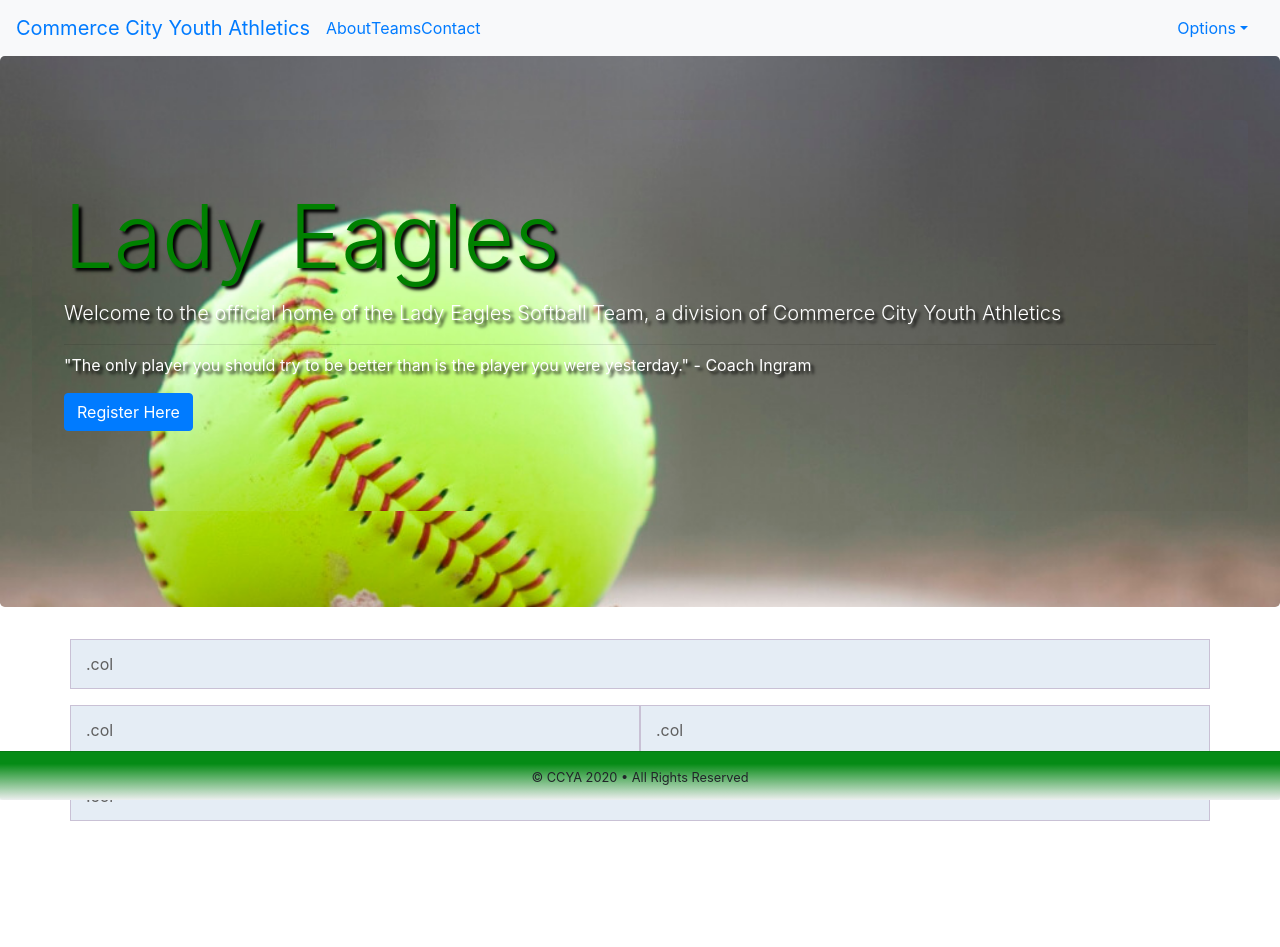
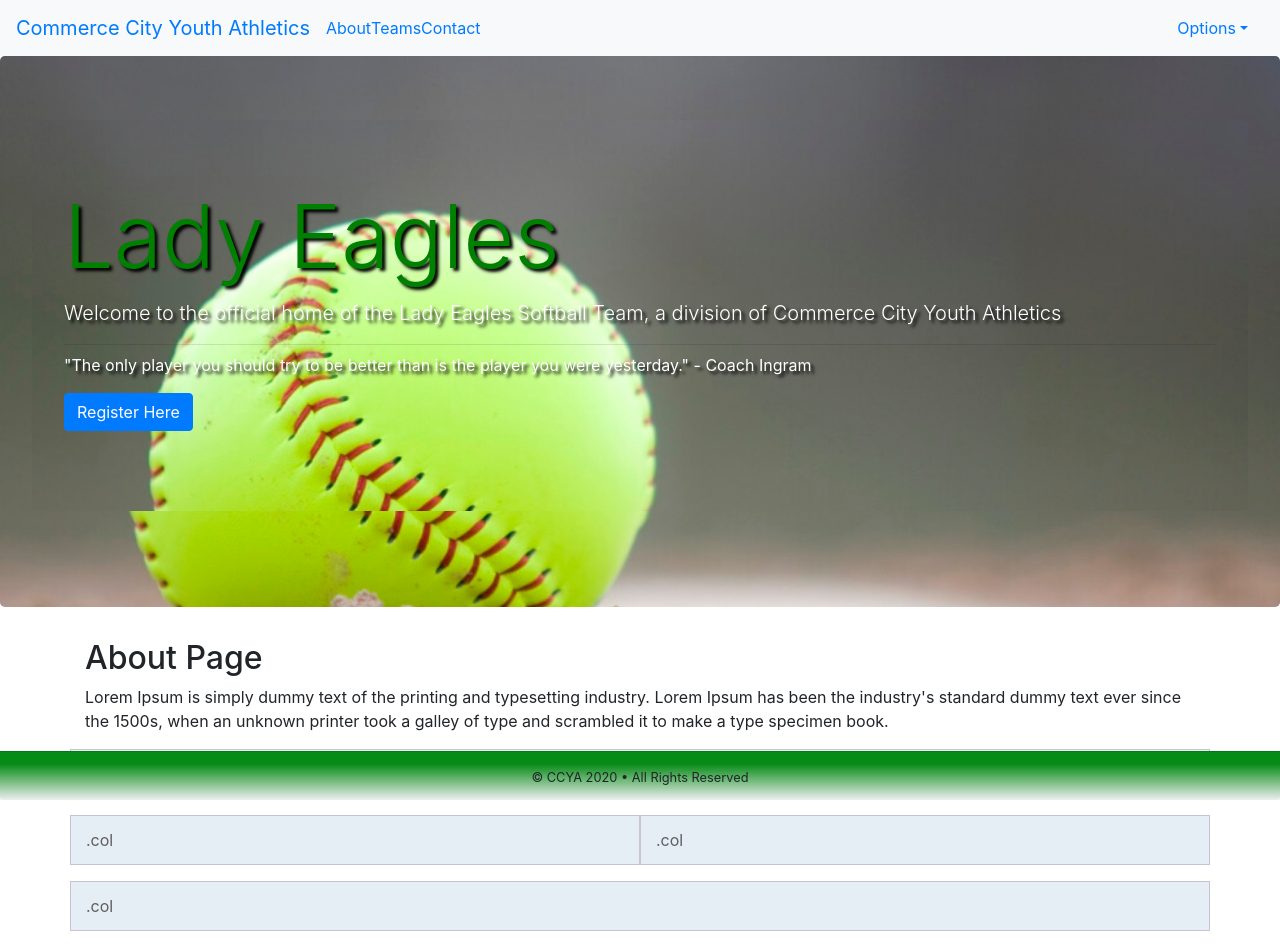
Before and after one commit to TLCroatt/CCYA, a React (Create React App) app in the folder client/: page /about in a window 1280 px wide. Before the commit the page ends 837 px from the top, so only its background shows below. Built offline with nearby package versions, Linux system fonts and the light colour scheme.

Commit message:
Updated switch paths and added text to About page

```diff
--- a/client/package.json
+++ b/client/package.json
@@ -12,6 +12,7 @@
     "react-router-dom": "^5.2.0",
     "react-scripts": "4.0.0",
     "reactstrap": "^8.7.1",
+    "styled-components": "^5.2.1",
     "web-vitals": "^0.2.4"
   },
   "scripts": {
--- a/client/public/index.html
+++ b/client/public/index.html
@@ -1,20 +1,20 @@
 <!DOCTYPE html>
 <html lang="en">
+
 <head>
   <meta charset="utf-8" />
   <link rel="icon" href="%PUBLIC_URL%/favicon.ico" />
   <meta name="viewport" content="width=device-width, initial-scale=1" />
   <meta name="theme-color" content="#000000" />
-    <meta
-      name="description"
-      content="Web site created using create-react-app"
-    />
+  <meta name="description" content="Web site created using create-react-app" />
   <link rel="apple-touch-icon" href="%PUBLIC_URL%/logo192.png" />
   <!--
       manifest.json provides metadata used when your web app is installed on a
       user's mobile device or desktop. See https://developers.google.com/web/fundamentals/web-app-manifest/
     -->
   <link rel="manifest" href="%PUBLIC_URL%/manifest.json" />
+  <link rel="stylesheet" href="https://maxcdn.bootstrapcdn.com/bootstrap/4.5.0/css/bootstrap.min.css"
+    integrity="sha384-9aIt2nRpC12Uk9gS9baDl411NQApFmC26EwAOH8WgZl5MYYxFfc+NcPb1dKGj7Sk" crossorigin="anonymous" />
   <!--
       Notice the use of %PUBLIC_URL% in the tags above.
       It will be replaced with the URL of the `public` folder during the build.
@@ -26,6 +26,7 @@
     -->
   <title>React App</title>
 </head>
+
 <body>
   <noscript>You need to enable JavaScript to run this app.</noscript>
   <div id="root"></div>
@@ -40,4 +41,5 @@
       To create a production bundle, use `npm run build` or `yarn build`.
     -->
 </body>
+
 </html>
--- a/client/src/App.js
+++ b/client/src/App.js
@@ -17,18 +17,10 @@ function App() {
         <Navigation/>
         <Jumbo/>
         <Switch>
-          <Route path="/about">
-           <About/>
-          </Route>
-          <Route path="/teams">
-            <h1>Teams</h1>
-          </Route>
-          <Route path="/contact">
-            <h1>Contacts</h1>
-          </Route>
-          <Route path="/">
-            <h1>Home</h1>
-          </Route>
+          <Route path="/about" component={About} />
+          {/* <Route path="/teams" component={Teams} />
+          <Route path="/contact" component={Contact} /> */}
+          <Route path="/home" component={Home} />
         </Switch>
         <Footer />
     </Router>
--- a/client/src/components/About.js
+++ b/client/src/components/About.js
@@ -2,9 +2,15 @@ import React from 'react';
 import { Container, Row, Col } from 'reactstrap';
 import "./about.css";
 
+
 const About = (props) => {
   return (
     <Container>
+      <div>
+        <h2>About Page</h2>
+        <p>Lorem Ipsum is simply dummy text of the printing and typesetting industry. Lorem Ipsum has been the industry's standard dummy text ever since the 1500s, when an unknown printer took a galley of type and scrambled it to make a type specimen book.</p>
+
+      </div>
       <Row>
         <Col>.col</Col>
       </Row>
--- a/client/src/components/Jumbotron/style.css
+++ b/client/src/components/Jumbotron/style.css
@@ -6,8 +6,8 @@
     background-repeat: no-repeat;
     color: white;
     text-shadow: black 0.2em 0.2em 0.2em;
-    /* height: 100px;
-    width: 80%; */
+
+
 }
 
 .display-2 {
```
Also changed, not shown: 1 other file (tests, documents, lock files or other folders). Lines whose indentation alone changed are shown as unchanged.
